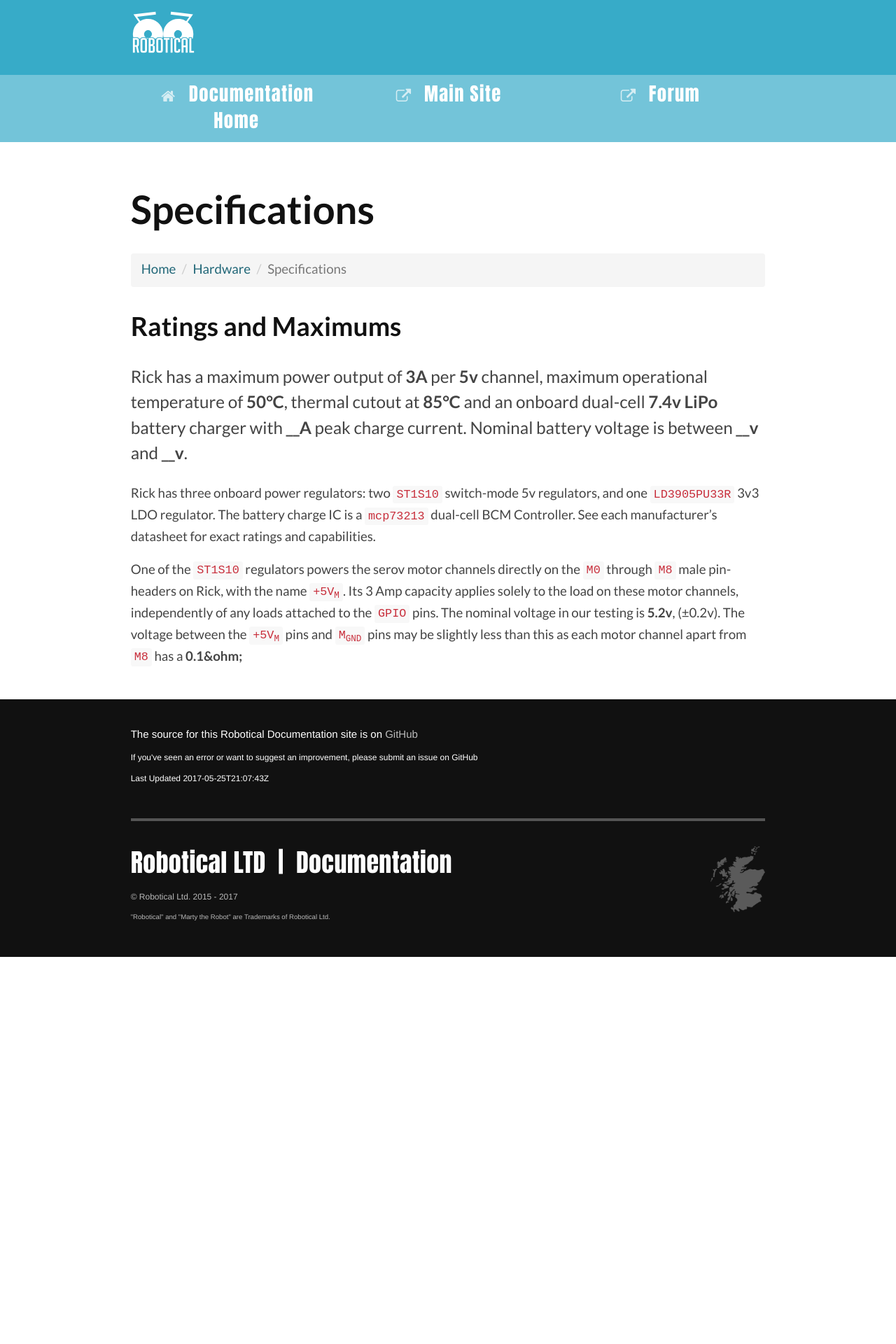
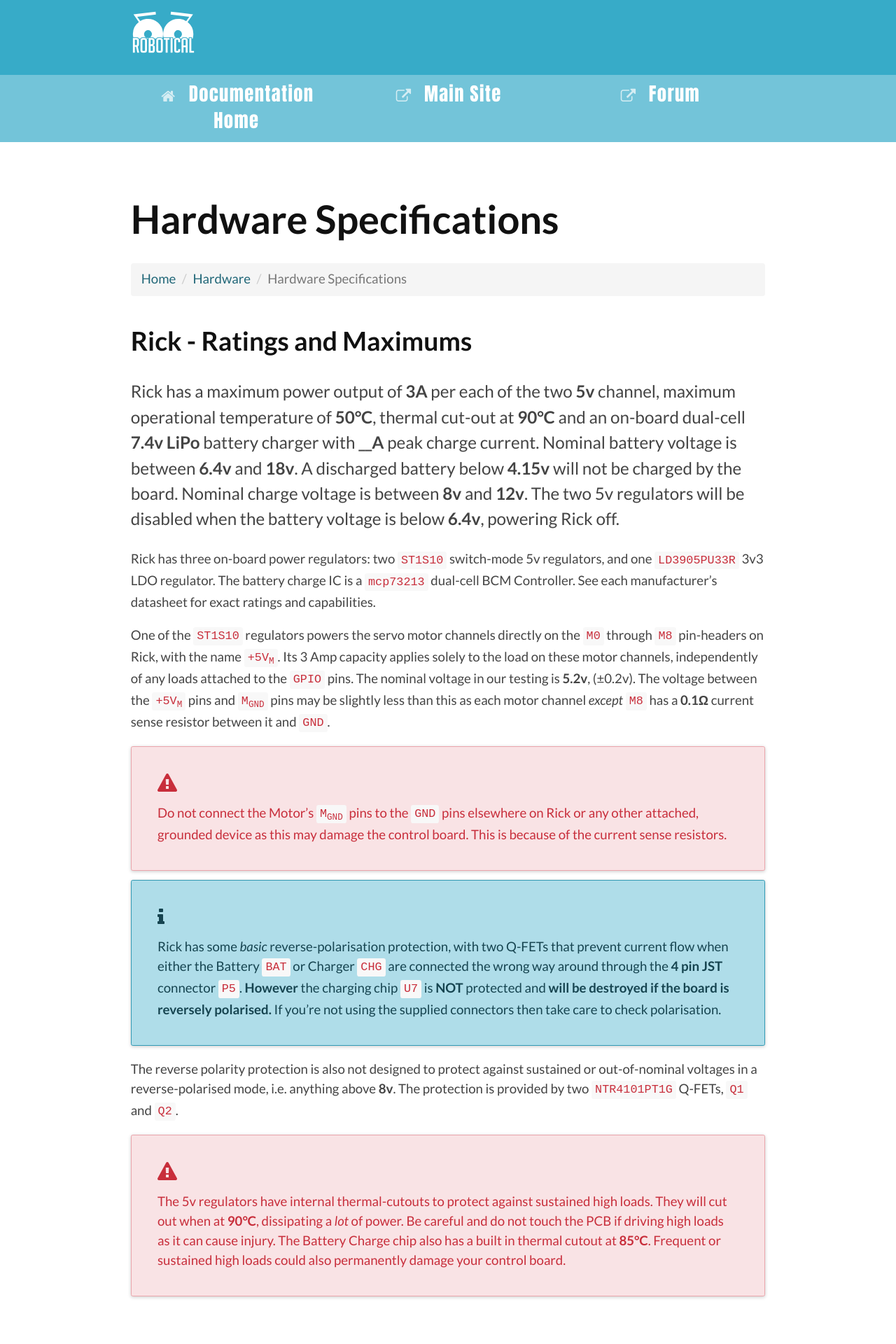
Before and after one commit to robotical/docs.robotical.io, a Jekyll site: the page built from hardware/specs.md, in a window 1280 px wide. Shown: the top 1920 px of the page at 70% size. Built offline with Jekyll 4.4.1, drawn with Linux system fonts in a browser that asks for light colours; nearby versions of some CDN libraries; some web fonts are replaced; before the commit the page ends 1367 px from its top, so only the background shows below that; some of the changed text lies outside the part shown.

Commit message:
Add more content to hardware specs

```diff
--- a/_includes/footer.html
+++ b/_includes/footer.html
@@ -1,4 +1,6 @@
-
+<div class="vspace">
+  &nbsp;
+</div>
 <footer>
   <div class="container vspace">
 
--- a/_layouts/article.html
+++ b/_layouts/article.html
@@ -2,7 +2,7 @@
 layout: page
 ---
 
-<div class="container vspace">
+<div class="container {% if page.skinny %}skinny{% endif %} vspace">
   <article>
 
     <h1 class="post-title">
--- a/_layouts/base.html
+++ b/_layouts/base.html
@@ -11,7 +11,7 @@
 
 
   <link rel="stylesheet" href="{{ site.baseurl }}/css/bootstrap.min.css">
-  <link rel="stylesheet" href="{{ site.baseurl }}/css/style.css">
+  <link rel="stylesheet" href="{{ site.baseurl }}/css/style.css?v={{site.time}}">
 
   <script src="https://ajax.googleapis.com/ajax/libs/jquery/3.2.1/jquery.min.js"></script>
 
--- a/css/style.css
+++ b/css/style.css
@@ -538,7 +538,7 @@
   article h1, article h2, article h3, article h4, article h5, article h6, .articulate h1, .articulate h2, .articulate h3, .articulate h4, .articulate h5, .articulate h6 {
     /* -webkit-column-span: all; */
     /* column-span: all; */
-    margin-top: 1rem; }
+    margin-top: 2rem; }
     article h1 a,
     article h1 a:visited, article h2 a,
     article h2 a:visited, article h3 a,
@@ -569,6 +569,8 @@
     .articulate h6 a:focus {
       text-decoration: underline;
       color: inherit !important; }
+  article p + h1, article p + h2, article p + h3, article p + h4, article p + h5, article p + h6, .articulate p + h1, .articulate p + h2, .articulate p + h3, .articulate p + h4, .articulate p + h5, .articulate p + h6 {
+    margin-top: 2em; }
   article h1, .articulate h1 {
     text-transform: none;
     font-size: 2.6em; }
@@ -678,8 +680,17 @@
   .alert li + li {
     margin-top: 0.4em; }
 
-.alert.primary {
-  color: #FFF;
+.alert.tag:before {
+  display: block;
+  content: "\f129";
+  font: normal normal normal 14px/1 FontAwesome;
+  font-style: normal;
+  font-size: 1.5em;
+  color: inherit;
+  height: 1.5em; }
+
+.alert.primary,
+.alert.info {
   color: #164450;
   border-color: #329ab4;
   background-color: #afdde9; }
@@ -694,15 +705,24 @@
   border-color: #86e4ca;
   background-color: #d9f7ee; }
 
+.alert.success.tag:before, .skucard .alert.tag.on-offer:before {
+  content: "\f00c"; }
+
 .alert.warning {
   color: #cc8000;
   border-color: #ffc666;
   background-color: #fff6e6; }
 
+.alert.warning.tag:before {
+  content: "\f071"; }
+
 .alert.danger {
   color: #c82e3b;
   border-color: #eaa5ab;
   background-color: #f9e3e5; }
+
+.alert.danger.tag:before {
+  content: "\f071"; }
 
 .b-top-grey {
   border-top: 0.1rem solid #eee; }
--- a/hardware/specs.md
+++ b/hardware/specs.md
@@ -1,32 +1,76 @@
 ---
-title: Specifications
-layout: article
+title: Hardware Specifications
 breadcrumbs:
  - name: Home
    url: '/'
  - name: 'Hardware'
    url: '/hardware'
-#versions:
-# - name: 'rick'
-#   value: '1.0.0'
+layout: article
 ---
 
-Ratings and Maximums
+Rick - Ratings and Maximums
 ---
 
-Rick has a maximum power output of **3A** per **5v** channel, maximum operational temperature of
-**50&deg;C**, thermal cutout at **85&deg;C** and an onboard dual-cell **7.4v LiPo** battery charger
-with **\_\_A** peak charge current. Nominal battery voltage is between **\_\_v** and **\_\_v**.
+Rick has a maximum power output of **3A** per each of the two **5v** channel, maximum operational
+temperature of **50&deg;C**, thermal cut-out at **90&deg;C** and an on-board dual-cell
+**7.4v LiPo** battery charger with **\_\_A** peak charge current. Nominal battery voltage is
+between **6.4v** and **18v**. A discharged battery below **4.15v** will not be charged by the board.
+Nominal charge voltage is between **8v** and **12v**. The two 5v regulators will be disabled
+when the battery voltage is below **6.4v**, powering Rick off.
 {:.feature}
 
-Rick has three onboard power regulators: two `ST1S10` switch-mode 5v regulators,
+Rick has three on-board power regulators: two `ST1S10` switch-mode 5v regulators,
 and one `LD3905PU33R` 3v3 LDO regulator. The battery charge IC is a `mcp73213` dual-cell
 BCM Controller. See each manufacturer's datasheet for exact ratings and capabilities.
 
-One of the `ST1S10` regulators powers the serov motor channels directly on the `M0` through
-`M8` male pin-headers on Rick, with the name <code>+5V<sub>M</sub></code>.
+One of the `ST1S10` regulators powers the servo motor channels directly on the `M0` through
+`M8` pin-headers on Rick, with the name <code>+5V<sub>M</sub></code>.
 Its 3 Amp capacity applies solely to the load on these motor channels, independently of any
 loads attached to the `GPIO` pins. The nominal voltage in our testing is **5.2v**,
 (&plusmn;0.2v). The voltage between the <code>+5V<sub>M</sub></code> pins and
-<code>M<sub>GND</sub></code> pins may be slightly less than this as each motor channel apart
-from `M8` has a **0.1&ohm;**
+<code>M<sub>GND</sub></code> pins may be slightly less than this as each motor channel
+*except* `M8` has a **0.1&#x2126;** current sense resistor between it and `GND`.
+
+Do not connect the Motor's <code>M<sub>GND</sub></code> pins to the `GND` pins elsewhere
+on Rick or any other attached, grounded device as this may damage the control board. This
+is because of the current sense resistors.
+{:.alert.danger.tag.padder}
+
+Rick has some *basic* reverse-polarisation protection, with two Q-FETs
+that prevent current flow when either the Battery `BAT` or Charger `CHG` are
+connected the wrong way around through the **4 pin JST** connector `P5`. **However**
+the charging chip `U7` is **NOT** protected and **will be destroyed if the board is
+reversely polarised.** If you're not using the supplied connectors then take care to
+check polarisation.
+{:.alert.info.tag.padder}
+
+The reverse polarity protection is also not designed to protect against sustained or
+out-of-nominal voltages in a reverse-polarised mode, i.e. anything above **8v**.
+The protection is provided by two `NTR4101PT1G` Q-FETs, `Q1` and `Q2`.
+
+The 5v regulators have internal thermal-cutouts to protect against sustained high loads.
+They will cut out when at **90&deg;C**, dissipating a *lot* of power. Be careful and do
+not touch the PCB if driving high loads as it can cause injury. The Battery Charge chip
+also has a built in thermal cutout at **85&deg;C**. Frequent or sustained high loads
+could also permanently damage your control board.
+{:.alert.danger.tag.padder}
+
+
+
+Charge Cable and Supplied Battery
+---
+
+The supplied USB to 9v barrel-jack is rated for **5v** on the USB end, and outputs
+**9v** on the barrel jack, centre pin positive. The supplied rechargeable LiPo battery
+has a nominal charged voltage **8.4v**. The battery's capacity is **1400mAh**.
+{:.feature}
+
+The supplied cable can provide adequate voltage to charge the battery through rick, but
+using an equivalent mains-powered 9v DC charger the battery can charge faster *at your own risk*.
+For the fastest charging an external LiPo battery charger, commonly used for Remote-Control applications
+can be used to charge the battery *again, at your own risk*.
+
+Lithium polymer batteries (LiPo) can be dangerous if abused. Do not overcharge the battery
+or discharge it below the minimum safe voltage of **6.4v**. Don't disassemble or pierce the
+battery, leave it charging unattended or dispose of it in regular household waste or by burning.
+{:.alert.danger.tag.padder}
```
